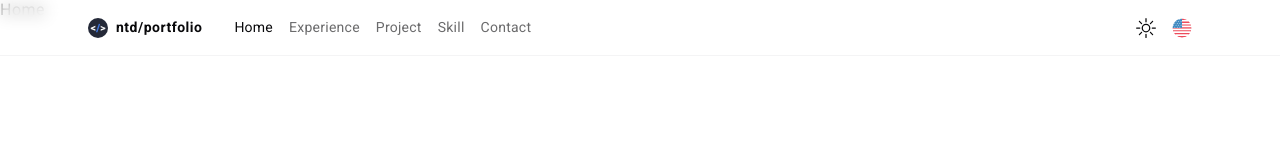
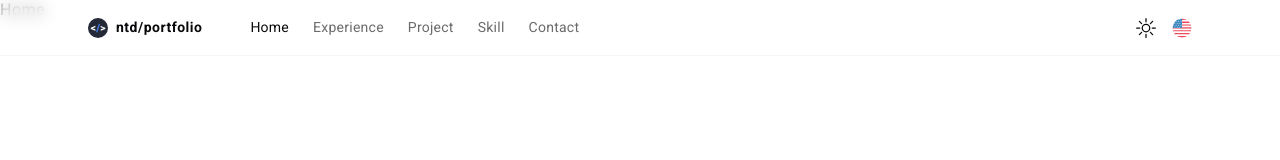
Before and after one commit to ntdat1306/portfolio-website, a React (Vite) app: page / in a window 1280 px wide. Shown: the top 160 px of the page. Built offline with nearby package versions, Linux system fonts and the light colour scheme.

Commit message:
update: css gap item menu

```diff
--- a/src/components/layout/Navbar/Navbar.module.scss
+++ b/src/components/layout/Navbar/Navbar.module.scss
@@ -22,7 +22,7 @@
 
     .left {
         display: flex;
-        gap: 2rem;
+        gap: 3rem;
 
         .logo {
             display: flex;
--- a/src/components/layout/Navbar/components/Menu/Menu.module.scss
+++ b/src/components/layout/Navbar/components/Menu/Menu.module.scss
@@ -1,6 +1,6 @@
 .menu {
     display: flex;
-    gap: 1rem;
+    gap: 1.5rem;
 
     .item {
         display: flex;
--- a/src/components/layout/Navbar/components/ResponsiveMenu/ResponsiveMenu.module.scss
+++ b/src/components/layout/Navbar/components/ResponsiveMenu/ResponsiveMenu.module.scss
@@ -56,8 +56,9 @@
     .menu {
         display: flex;
         flex-direction: column;
-        gap: 0.75rem;
+        gap: 1rem;
         padding-left: 2.25rem;
+        margin-top: 0.5rem;
 
         .item {
             display: flex;
```
